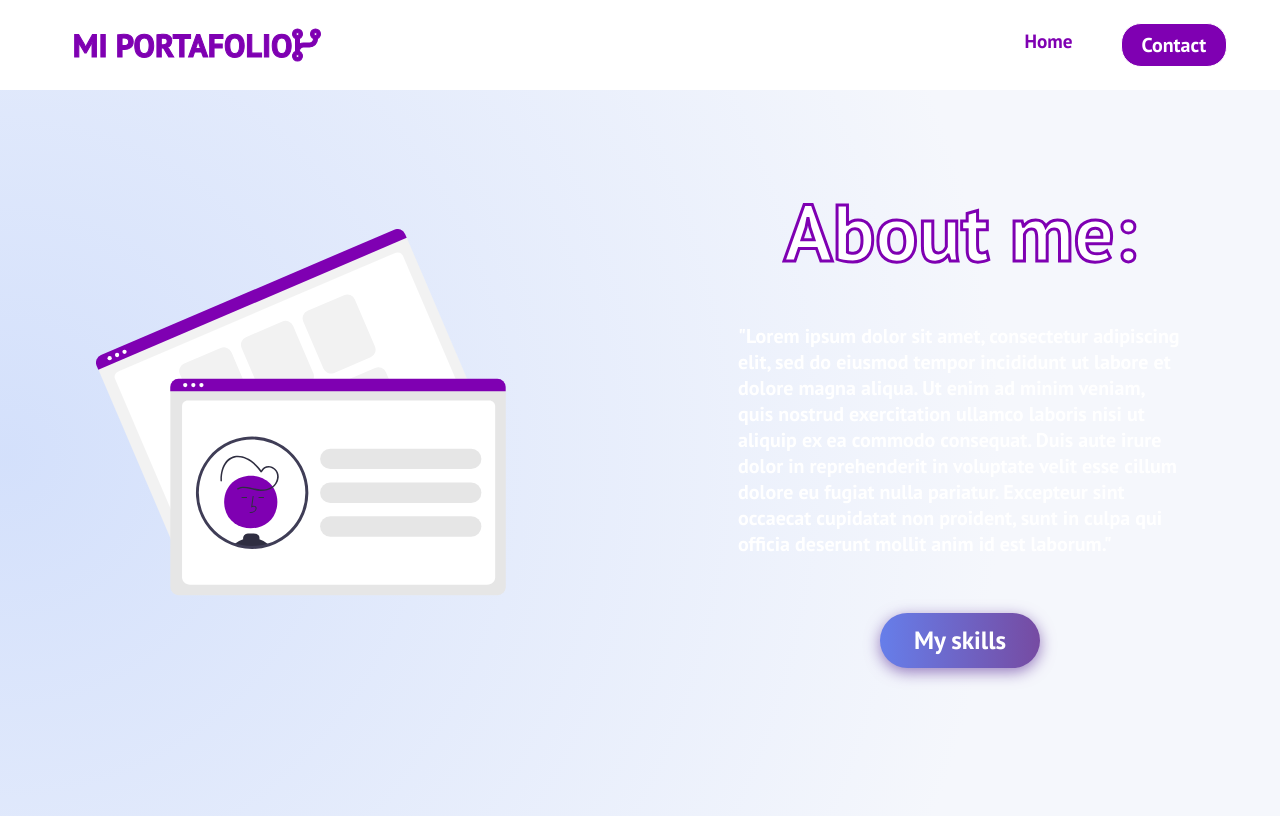
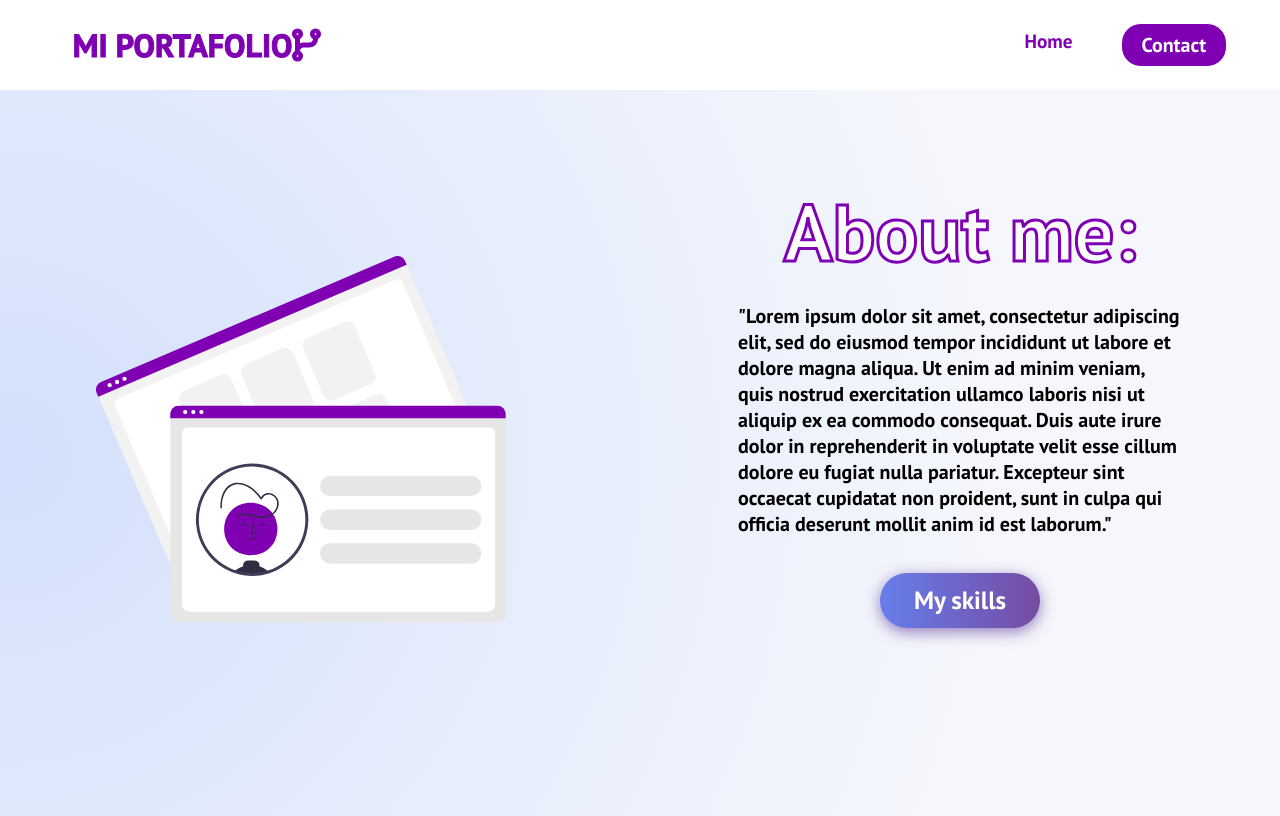
Before and after one commit to Paolollch/miportafolio, a React (Create React App) app: page /About_me in a window 1280 px wide. Built offline with nearby package versions, Linux system fonts and the light colour scheme.

Commit message:
Haciendo resize

```diff
--- a/src/pages/Aboutme/Aboutme.css
+++ b/src/pages/Aboutme/Aboutme.css
@@ -39,13 +39,14 @@
       /* height: 20em; */
       justify-content: center;
       align-items: center;
-      padding-bottom: 20px;
+
   }
 
   .CardAbout p{
       margin-top: 20px;
-      margin: 20px 0 0 2px;
+      margin: 0 0 0 2px;
       font-weight: normal;
+      color: black;
   }
 
   @media(max-width: 600px) {
--- a/src/pages/Aboutme/Aboutme.js
+++ b/src/pages/Aboutme/Aboutme.js
@@ -10,7 +10,7 @@ export function Aboutme(){
         <>
             <div className="containerAbout">
                 <div className="columnAboutL">
-                    <ProfileIcon width='70%' height='70%' viewBox='0 0 900 900'/>
+                    <ProfileIcon width='70%' height='100%' viewBox='0 0 900 790'/>
                 </div>
                 <div className="columnAboutR">
                     <h1 className="Title">About me:</h1>
--- a/src/pages/Contact/Contact.css
+++ b/src/pages/Contact/Contact.css
@@ -1,6 +1,6 @@
 .containerContact{
     width:100%;
-    height:90.71vh;
+    min-height:90.71vh;
     background-color: #4158D0;
     background-image: linear-gradient(43deg, #4158D0 0%, #C850C0 46%, #FFCC70 100%);
     position:absolute;
@@ -102,3 +102,13 @@ p{
 .iconLinkedIn{
     padding-left: 20px;
 }
+
+@media(max-width: 600px) {
+
+    .containerContact{
+      height: 720px;
+      /* min-height: 100% ; */
+     }
+
+
+}
```
